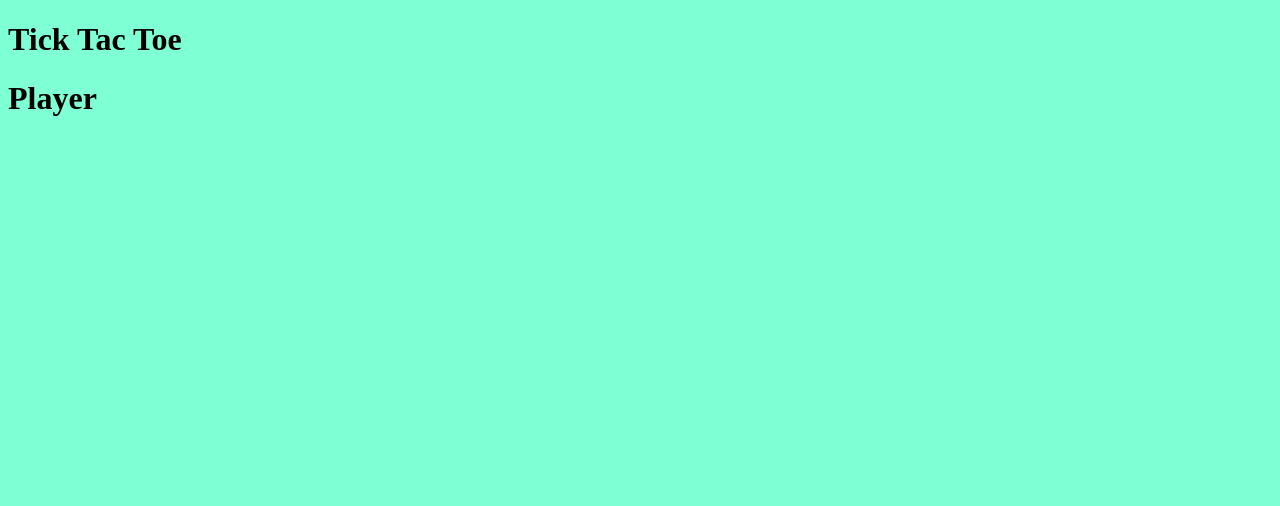
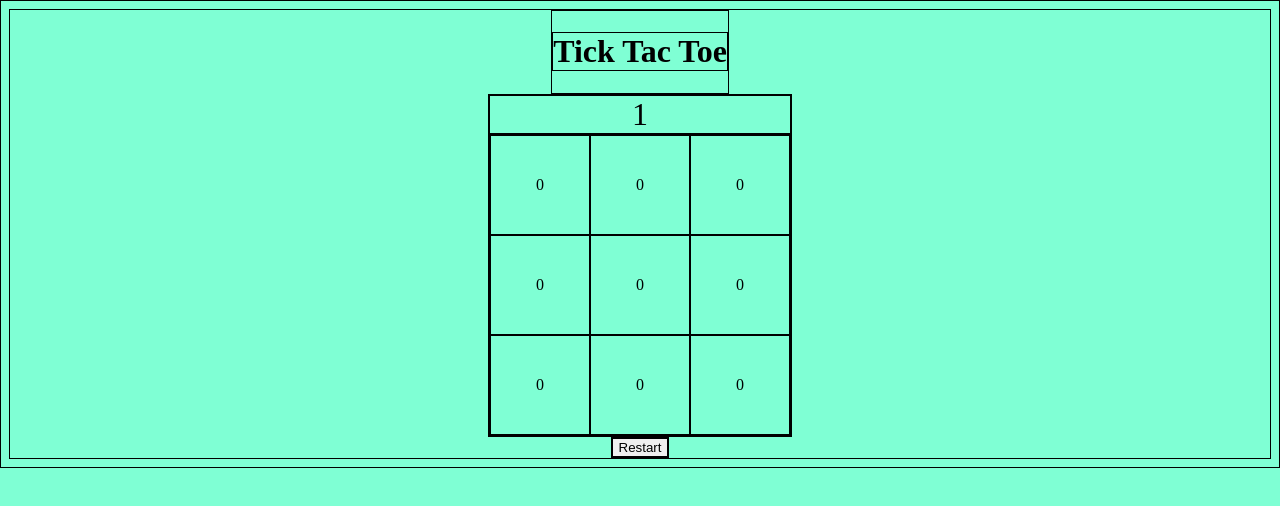
Before and after one commit to duole93/tic-tack-toe, a plain HTML site: page index.html in a window 1280 px wide. Drawn offline with Linux system fonts and the light colour scheme.

Commit message:
set up basic interface

```diff
--- a/index.html
+++ b/index.html
@@ -8,9 +8,17 @@
     <title>Tic Tac Toe</title>
 </head>
 <body>
-    <h1>Tick Tac Toe</h1>
-    <div class="board">
-        <h1>Player</h1>
+    <div class="header">
+        <h1>Tick Tac Toe</h1>
     </div>
+    <div class="board-container">
+        <div class="current-player">
+            <div class="player"></div>
+        </div>
+        <div class="board">
+
+        </div>
+    </div>
+    <div><button>Restart</button></div>
 </body>
 </html>
--- a/script.js
+++ b/script.js
@@ -9,14 +9,19 @@ function Gameboard() {
 		for (let j = 0; j < 3; j++) board[i][j] = Cell();
 	}
 
-	const resetBoard = ()=>{
+	const resetBoard = () => {
 		for (let i = 0; i < 3; i++) {
 			for (let j = 0; j < 3; j++) board[i][j].setMark(0);
 		}
-	}
+		remainMoves=9;
+	};
 
 	const getBoard = () => {
 		return board;
+	};
+
+	const getCellValue = (row, col) => {
+		return board[row][col].getValue();
 	};
 
 	//DEBUGING Print Board in console
@@ -58,41 +63,40 @@ function Gameboard() {
 	//0 contitune
 	const checkWinner = (row, col, player) => {
 		//check row
-		for(let i = 0; i < 3 ; i++){
-			if(board[row][i].getValue()!==player.mark)
-				break;
-			if(i===2)
-				return player;
+		for (let i = 0; i < 3; i++) {
+			if (board[row][i].getValue() !== player.mark) break;
+			if (i === 2) return player;
 		}
 
 		//check col
-		for(let i = 0; i < 3 ; i++){
-			if(board[i][col].getValue()!==player.mark)
-				break;
-			if(i===2)
-				return player;
+		for (let i = 0; i < 3; i++) {
+			if (board[i][col].getValue() !== player.mark) break;
+			if (i === 2) return player;
 		}
 
 		//check Diagonal
-		for(let i = 0; i<3; i++){
-			if(board[i][i].getValue()!==player.mark)
-				break;
-			if(i==2)
-				return player
+		for (let i = 0; i < 3; i++) {
+			if (board[i][i].getValue() !== player.mark) break;
+			if (i == 2) return player;
 		}
 
 		//check anti Diagnonal
-		for(let i = 0; i<3; i++){
-			if(board[i][2-i].getValue()!==player.mark)
-				break;
-			if(i==2)
-				return player
+		for (let i = 0; i < 3; i++) {
+			if (board[i][2 - i].getValue() !== player.mark) break;
+			if (i == 2) return player;
 		}
 
 		return 0;
 	};
 
-	return { getBoard, getConsoleBoard, placeMark, checkWinner, resetBoard };
+	return {
+		getBoard,
+		getCellValue,
+		getConsoleBoard,
+		placeMark,
+		checkWinner,
+		resetBoard,
+	};
 }
 
 //cell is a unit of a board.
@@ -106,7 +110,7 @@ function Cell() {
 }
 
 //game control
-const GameHandler = (function () {
+const GameHandler = function () {
 	const board = Gameboard();
 	const player1 = { no: 1, mark: 1 };
 	const player2 = { no: 2, mark: 2 };
@@ -124,7 +128,7 @@ const GameHandler = (function () {
 					`board.placeMark(): Player ${currentPlayer.no} placed a mark at ${row}, ${col}`
 				);
 				if (board.checkWinner(row, col, currentPlayer) === currentPlayer) {
-					console.log('Win :>> player no.', currentPlayer.no);
+					console.log("Win :>> player no.", currentPlayer.no);
 					break;
 				}
 
@@ -143,13 +147,71 @@ const GameHandler = (function () {
 
 	const getCurrentPlayer = () => currentPlayer;
 	const getCurrentBoard = () => {
-		board.getConsoleBoard();
+		return board;
 	};
-	const resetGame= ()=>{board.resetBoard()};
+	const resetGame = () => {
+		board.resetBoard();
+		currentPlayer=player1;
+	};
 	return {
 		currentTurn,
 		getCurrentPlayer,
 		getCurrentBoard,
-		resetGame
+		resetGame,
+	};
+};
+
+//Display Game
+const GameRender = (() => {
+	const game = GameHandler();
+	let currentPlayer = game.getCurrentPlayer();
+
+	const boardContainer = document.querySelector(".board");
+	const currentPlayerContainer = document.querySelector(".current-player");
+	const restartButton = document.querySelector("button");
+
+	currentPlayerContainer.innerText = currentPlayer.no;
+
+	//Cell Element Object Factory Function
+	const CellElement = (row, col) => {
+		let element = document.createElement("div");
+		element.classList.add(`cell-${row}-${col}`);
+		element.innerText = 0;
+		element.addEventListener("click", () => {
+			game.currentTurn(row, col, currentPlayer);
+			console.log(game.getCurrentBoard());
+
+			UpdateCell(row, col);
+		});
+		return {
+			element,
+		};
+	};
+
+	//Initial a board
+	for (let i = 0; i < 3; i++) {
+		for (let j = 0; j < 3; j++) boardContainer.append(CellElement(i, j).element);
+	}
+
+	//reset game
+	restartButton.addEventListener("click", () => {
+		game.resetGame();
+		currentPlayer = game.getCurrentPlayer();
+		document.querySelectorAll(".board div").forEach((item) => {
+			item.innerHTML = 0;
+		});
+		currentPlayerContainer.innerText = currentPlayer.no;
+		console.log(game.getCurrentBoard());
+	});
+
+
+
+
+
+	const UpdateCell = (row, col) => {
+		currentPlayer = game.getCurrentPlayer();
+		const markedElement = document.querySelector(`.cell-${row}-${col}`);
+		currentPlayerContainer.innerText = currentPlayer.no;
+		markedElement.innerHTML = game.getCurrentBoard().getCellValue(row, col);
 	};
 })();
--- a/style.css
+++ b/style.css
@@ -1,3 +1,30 @@
 body{
     background-color: aquamarine;
+    display:flex;
+    flex-direction: column;
+    align-items: center;
+    justify-content: center;
 }
+*{
+    border: 1px solid black;
+    box-sizing: border-box;
+}
+
+.current-player{
+    font-size: 2rem;
+    text-align: center;
+}
+
+.board{
+    display: grid;
+    grid-template-columns: repeat(3, 1fr);
+    grid-template-rows: repeat(3, 1fr);
+}
+
+.board > div{
+    width: 100px;
+    height: 100px;
+    display: flex;
+    justify-content: center;
+    align-items: center;
+}
```
